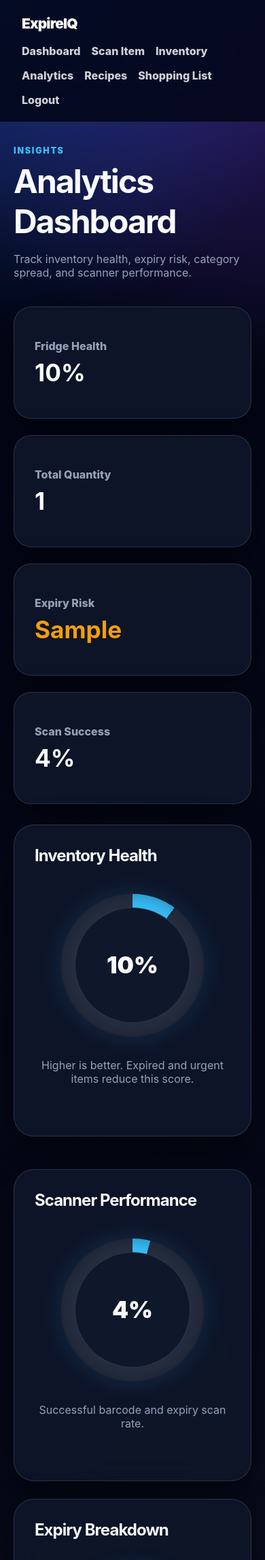
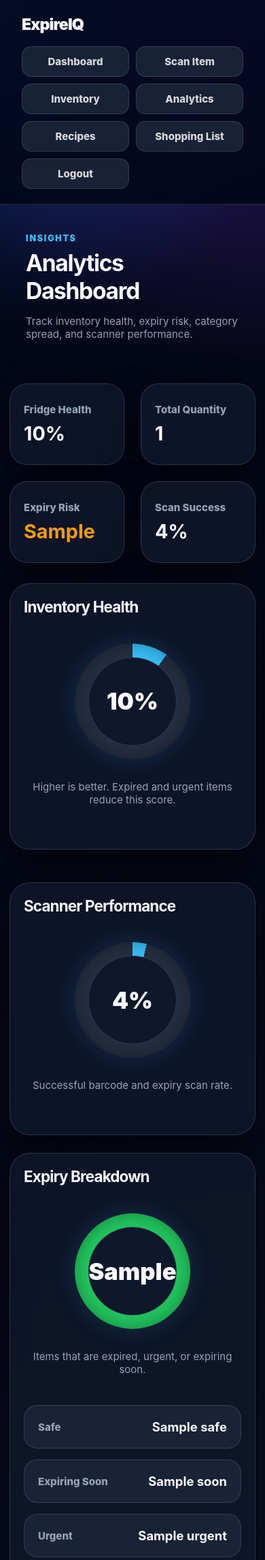
Before and after one commit to finwah/ExpireIQ, a FastAPI app: template templates/analytics.html in a window 390 px wide. Shown: the top 2295 px of the page at 68% size. Run offline with FastAPI, Linux system fonts and the light colour scheme; the template is opened without the code that fills it: most values are stand-ins (such as "Sample title", 1, 10 or a date in 2020).

Commit message:
added mobile layout

```diff
--- a/static/style.css
+++ b/static/style.css
@@ -987,3 +987,149 @@ hr {
         text-align: left;
     }
 }
+@media (max-width: 650px) {
+    body {
+        font-size: 15px;
+    }
+
+    .top-nav {
+        position: static;
+        padding: 18px;
+    }
+
+    .brand {
+        font-size: 1.45rem;
+    }
+
+    .nav-links {
+        width: 100%;
+        display: grid;
+        grid-template-columns: 1fr 1fr;
+        gap: 10px;
+    }
+
+    .nav-links a {
+        background: rgba(30, 41, 59, 0.8);
+        border: 1px solid var(--border);
+        border-radius: 14px;
+        padding: 12px;
+        text-align: center;
+    }
+
+    main {
+        margin: 18px auto;
+        padding: 0 14px 32px;
+    }
+
+    .hero,
+    .page-header {
+        padding: 24px;
+        border-radius: 24px;
+    }
+
+    .hero {
+        flex-direction: column;
+        align-items: stretch;
+    }
+
+    .hero-title-row {
+        align-items: flex-start;
+    }
+
+    .dashboard-clock {
+        text-align: left;
+    }
+
+    .appliance-mode h1,
+    h1 {
+        font-size: 2.1rem;
+    }
+
+    .stats-grid {
+        grid-template-columns: 1fr 1fr;
+        gap: 12px;
+    }
+
+    .stat-card {
+        min-height: 120px;
+        padding: 20px;
+    }
+
+    .stat-card strong {
+        font-size: 1.8rem;
+    }
+
+    .grid-two,
+    .scanner-layout,
+    .recipe-grid {
+        grid-template-columns: 1fr;
+    }
+
+    .card {
+        padding: 20px;
+        border-radius: 22px;
+    }
+
+    .section-heading {
+        align-items: flex-start;
+        flex-direction: column;
+        gap: 10px;
+    }
+
+    .list-row,
+    .shopping-row {
+        flex-direction: column;
+        align-items: flex-start;
+        padding: 18px;
+    }
+
+    .table-wrapper {
+        overflow-x: auto;
+    }
+
+    table {
+        min-width: 760px;
+    }
+
+    .inventory-filters,
+    .toolbar,
+    .inline-form,
+    .shopping-update-form,
+    .button-row,
+    .actions {
+        display: grid;
+        grid-template-columns: 1fr;
+        width: 100%;
+    }
+
+    .field.compact,
+    .small-field {
+        min-width: 0;
+        max-width: none;
+        width: 100%;
+    }
+
+    button,
+    .button-link {
+        width: 100%;
+    }
+
+    .camera-wrapper {
+        border-radius: 20px;
+    }
+
+    .guide-box {
+        left: 12%;
+        width: 76%;
+    }
+
+    .recipe-card {
+        grid-template-columns: 1fr;
+    }
+
+    .donut-chart,
+    .performance-circle {
+        width: 170px;
+        height: 170px;
+    }
+}
```
